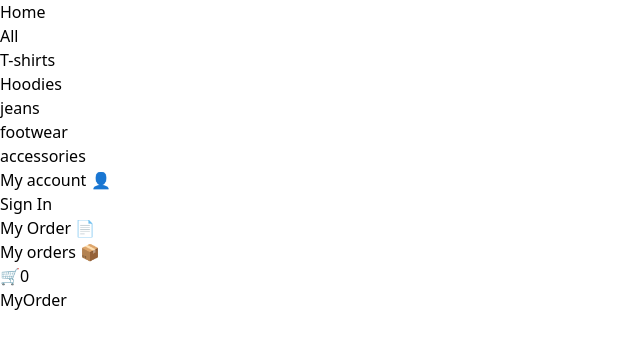
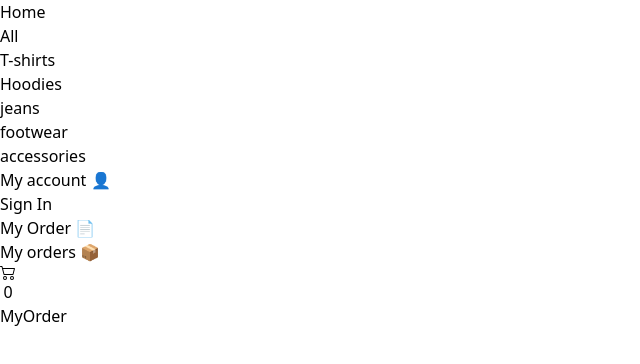
Before and after one commit to brayan-alexis/domer-store, a React (Vite) app: page /my-order in a window 1280 px wide. Shown: the top 364 px of the page, without its empty margins (0-640 px from the left). Built offline with nearby package versions, Linux system fonts and the light colour scheme.

Commit message:
Add counter of products in the cart 🛒

```diff
--- a/src/components/Card/index.jsx
+++ b/src/components/Card/index.jsx
@@ -1,3 +1,6 @@
+// import { useContext } from "react";
+// import { ShoppingCartContext } from "../../context";
+import { useShoppingCartContext } from "../../context";
 import { BsCart2 } from "react-icons/bs";
 import { BsStarFill } from "react-icons/bs";
 import { BsStarHalf } from "react-icons/bs";
@@ -25,25 +28,45 @@ const starRating = (rating) => {
 }
 
 export const Card = ({ category, images, title, rating, price, discountPercentage }) => {
+  const { addToCart } = useShoppingCartContext();
+
   return (
     <div className="card bg-white cursor-pointer w-56 h-72 rounded-lg shadow-md hover:shadow-lg">
       <figure className="card__image relative mb-2 w-full h-4/6">
-        <span className="absolute top-0 left-0 bg-white/80 rounded-lg text-xs m-2 px-2 py-0.5 shadow-sm hover:bg-white">{category}</span>
-        <img className="w-auto h-full mx-auto my-auto object-cover rounded-lg" src={images[0]} alt={title} />
-        <BsCart2 className="absolute top-0 right-0 flex justify-center items-center bg-white w-7 h-7 rounded-lg m-2 p-1 shadow-sm hover:bg-green-500 hover:fill-white" />
+        <span className="absolute top-0 left-0 bg-white/80 rounded-lg text-xs m-2 px-2 py-0.5 shadow-sm hover:bg-white">
+          {category}
+        </span>
+        <img className="w-auto h-full mx-auto my-auto object-cover rounded-lg"
+          src={images[0]}
+          alt={title}
+        />
+        <button
+          className="absolute top-0 right-0 flex justify-center items-center bg-white w-7 h-7 rounded-lg m-2 p-1 shadow-sm hover:bg-green-500 hover:fill-white"
+          onClick={addToCart}
+        >
+          <BsCart2 className="w-5 h-5" />
+        </button>
       </figure>
 
       <div className="flex items-center mx-3">
         {starRating(rating)}
-        <span className="bg-blue-100 text-blue-800 text-xs font-semibold mr-2 px-2.5 py-0.5 rounded dark:bg-blue-200 dark:text-blue-800 ml-3">{(rating).toFixed(1)}</span>
+        <span className="bg-blue-100 text-blue-800 text-xs font-semibold mr-2 px-2.5 py-0.5 rounded dark:bg-blue-200 dark:text-blue-800 ml-3">
+          {rating.toFixed(1)}
+        </span>
       </div>
 
       <div className="flex flex-col mx-3 m-2">
         <span className="text-base font-light truncate">{title}</span>
         <div className="price-container flex items-baseline">
-          <span className="text-lg font-medium mr-2">${discountedPrice(price, discountPercentage)}</span>
-          <span className="text-sm font-light line-through text-gray-400 mr-2">${price}</span>
-          <span className="text-sm font-semibold text-red-500">{discountPercentage}% off</span>
+          <span className="text-lg font-medium mr-2">
+            ${discountedPrice(price, discountPercentage)}
+          </span>
+          <span className="text-sm font-light line-through text-gray-400 mr-2">
+            ${price}
+          </span>
+          <span className="text-sm font-semibold text-red-500">
+            {discountPercentage}% off
+          </span>
         </div>
       </div>
     </div>
--- a/src/components/Navbar/index.jsx
+++ b/src/components/Navbar/index.jsx
@@ -1,6 +1,14 @@
+// import { useContext } from "react";
+// import { ShoppingCartContext } from "../../context";
+import { useShoppingCartContext } from "../../context";
 import { NavLink } from "react-router-dom";
+import { BsCart2 } from "react-icons/bs";
+
 
 const Navbar = () => {
+  const { productsInCart } = useShoppingCartContext();
+  const textDecoration = 'text-green-600'
+
   let leftNavbar = [
     { to: '/', text: 'Home', className: 'font-semibold text-lg' },
     { to: '/', text: 'All' },
@@ -16,10 +24,7 @@ const Navbar = () => {
     { to: '/sign-in', text: 'Sign In' },
     { to: '/my-order', text: 'My Order 📄' },
     { to: '/my-orders', text: 'My orders 📦' },
-    { to: '', text: '🛒0' }
   ]
-
-  const textDecoration = 'text-green-600'
 
   return (
     <nav className="flex justify-between items-center fixed z-10 top-0 w-full py-5 px-8 text-sm font-light bg-white">
@@ -54,6 +59,14 @@ const Navbar = () => {
             )}
           </li>
         ))}
+        <li className="relative">
+          <button className="flex gap-1">
+            <BsCart2 className="w-5 h-5" />
+            <span className="flex justify-center items-center absolute -top-2 -right-2 h-4 w-4 rounded-full text-xs font-semibold bg-green-500">
+              {productsInCart}
+            </span>
+          </button>
+        </li>
       </ul>
     </nav>
   );
--- a/src/context/index.jsx
+++ b/src/context/index.jsx
@@ -1,11 +1,22 @@
-import { createContext } from "react";
+import { createContext, useContext, useState } from "react";
 
-const ShoppingCartContext = createContext(null);
+const context = createContext();
+export const useShoppingCartContext = () => useContext(context);
 
 export const ShoppingCartProvider = ({ children }) => {
+  const [productsInCart, setProductsInCart] = useState(0);
+
+  const addToCart = () => {
+    setProductsInCart(productsInCart + 1);
+  }
+
   return (
-    <ShoppingCartContext.Provider value={{}}>
+    <context.Provider value={{
+      productsInCart,
+      setProductsInCart,
+      addToCart
+    }}>
       {children}
-    </ShoppingCartContext.Provider>
+    </context.Provider>
   );
 };
```
